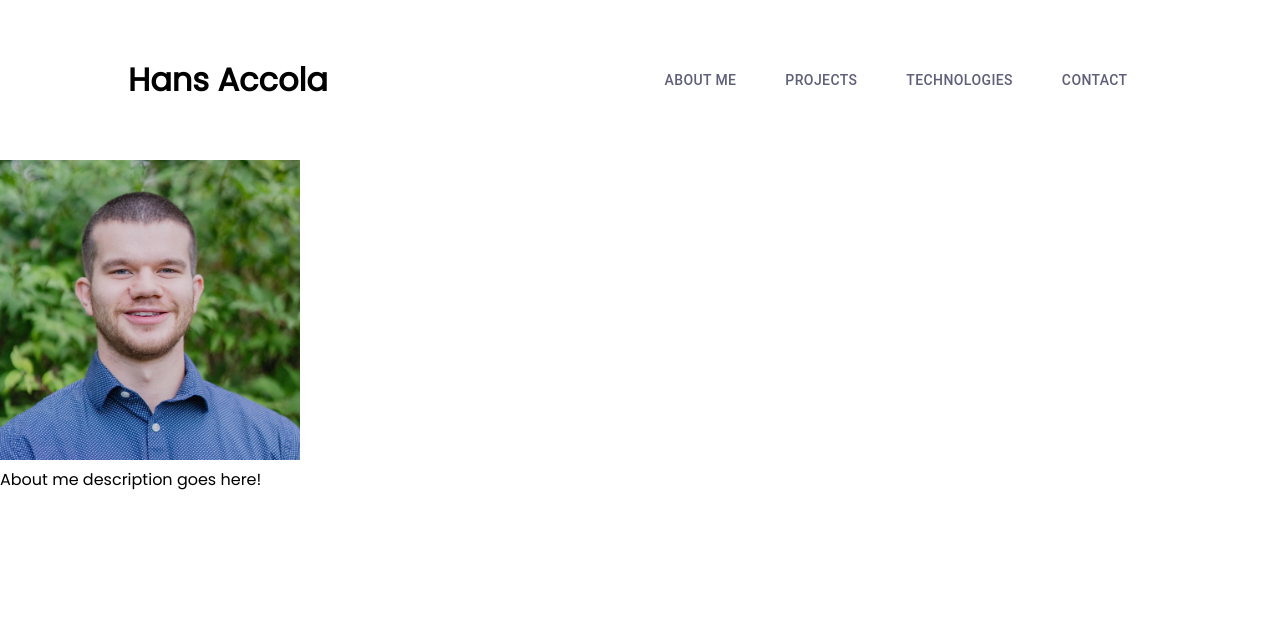
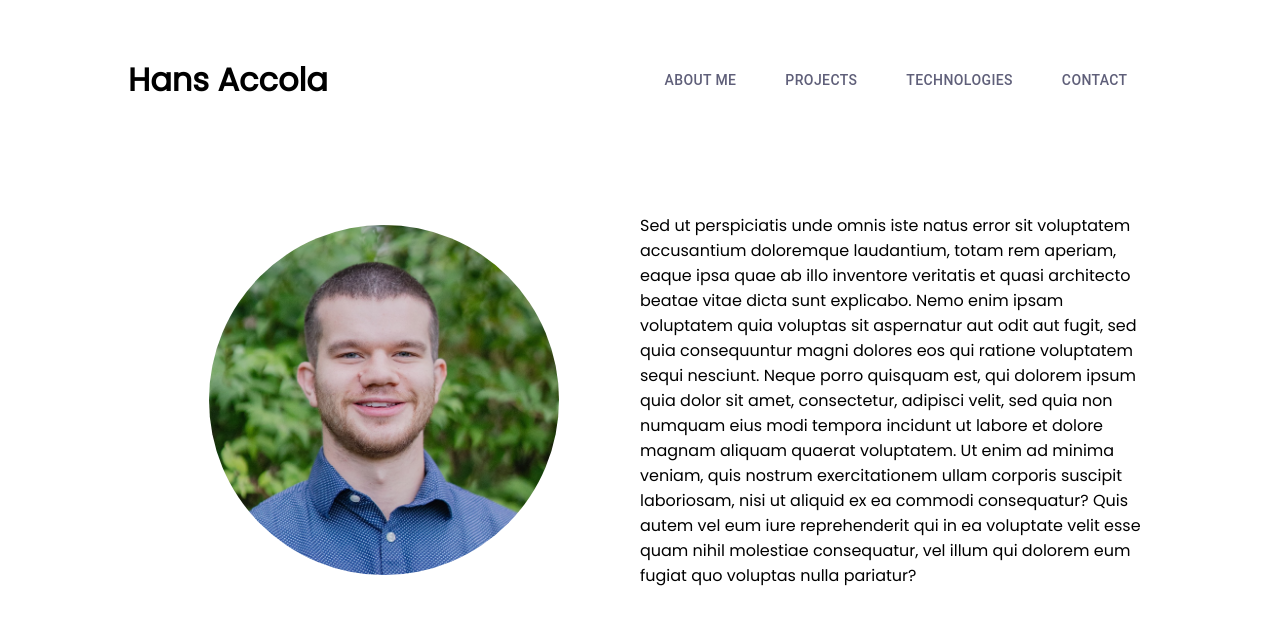
Before and after one commit to iHansy/responsive-portfolio, a React (Create React App) app: page / in a window 1280 px wide. Shown: the top 624 px of the page. Built offline with nearby package versions, Linux system fonts and the light colour scheme.

Commit message:
added img and description

```diff
--- a/src/App.css
+++ b/src/App.css
@@ -36,3 +36,29 @@
 .header-nav-container {
   flex: 1;
 }
+
+.aboutme-container {
+  display: flex;
+  width: 80%;
+  margin: auto;
+  align-items: center;
+  height: 60vh;
+}
+
+.aboutme-img-container, .aboutme-description {
+  display: flex;
+}
+
+.aboutme-img-container {
+  flex: 1;
+  justify-content: space-around;
+  border-radius: 20px;
+}
+
+.aboutme-img {
+  border-radius: 20em;
+}
+
+.aboutme-description {
+  flex: 1;
+}
--- a/src/components/AboutMe.js
+++ b/src/components/AboutMe.js
@@ -6,15 +6,12 @@ function AboutMe(props) {
     const [state, setState] = useState('Starter state');
 
     return (
-        <div>
-            <div>
-                <img src="headshot-4.jpg" alt="Girl in a jacket" width="300" height="300"></img>
+        <div className="aboutme-container">
+            <div className="aboutme-img-container">
+                <img className="aboutme-img" src="headshot-4.jpg" alt="Headshot of Hans Accola" width="350" height="350"></img>
             </div>
-            <div>
-                <p>About me description goes here!</p>
-            </div>
-            <div>
-
+            <div className="aboutme-description">
+                <p>Sed ut perspiciatis unde omnis iste natus error sit voluptatem accusantium doloremque laudantium, totam rem aperiam, eaque ipsa quae ab illo inventore veritatis et quasi architecto beatae vitae dicta sunt explicabo. Nemo enim ipsam voluptatem quia voluptas sit aspernatur aut odit aut fugit, sed quia consequuntur magni dolores eos qui ratione voluptatem sequi nesciunt. Neque porro quisquam est, qui dolorem ipsum quia dolor sit amet, consectetur, adipisci velit, sed quia non numquam eius modi tempora incidunt ut labore et dolore magnam aliquam quaerat voluptatem. Ut enim ad minima veniam, quis nostrum exercitationem ullam corporis suscipit laboriosam, nisi ut aliquid ex ea commodi consequatur? Quis autem vel eum iure reprehenderit qui in ea voluptate velit esse quam nihil molestiae consequatur, vel illum qui dolorem eum fugiat quo voluptas nulla pariatur?</p>
             </div>
         </div>
     );
```
Also changed, not shown: 1 other file (tests, documents, lock files or other folders).
